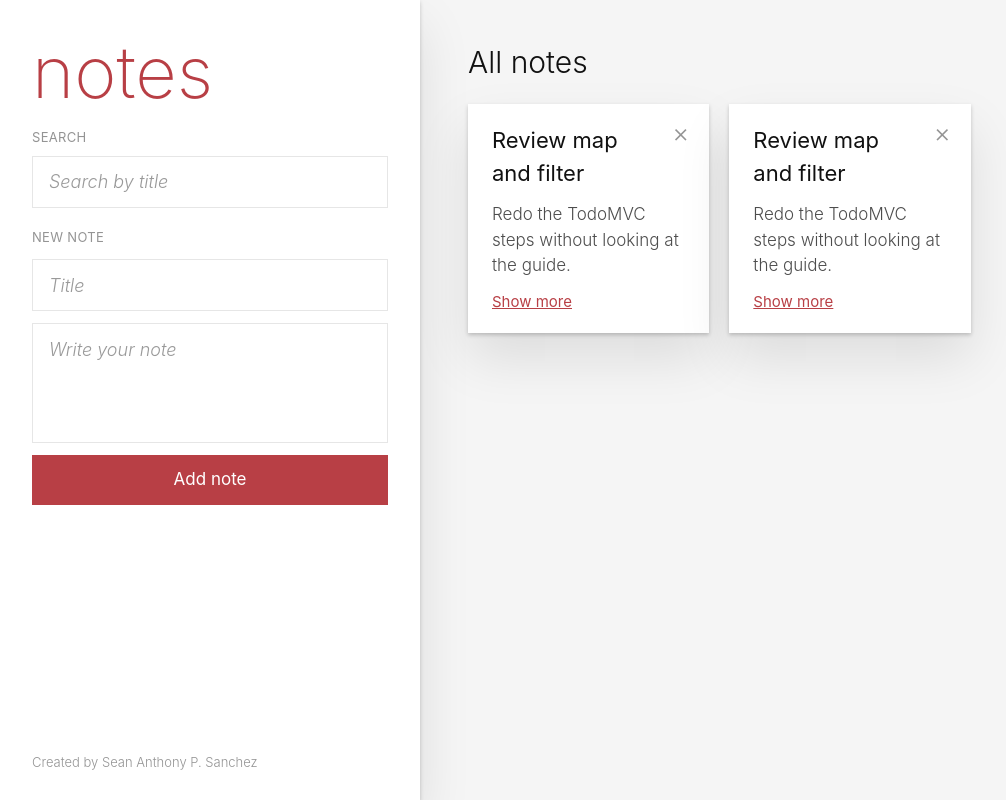
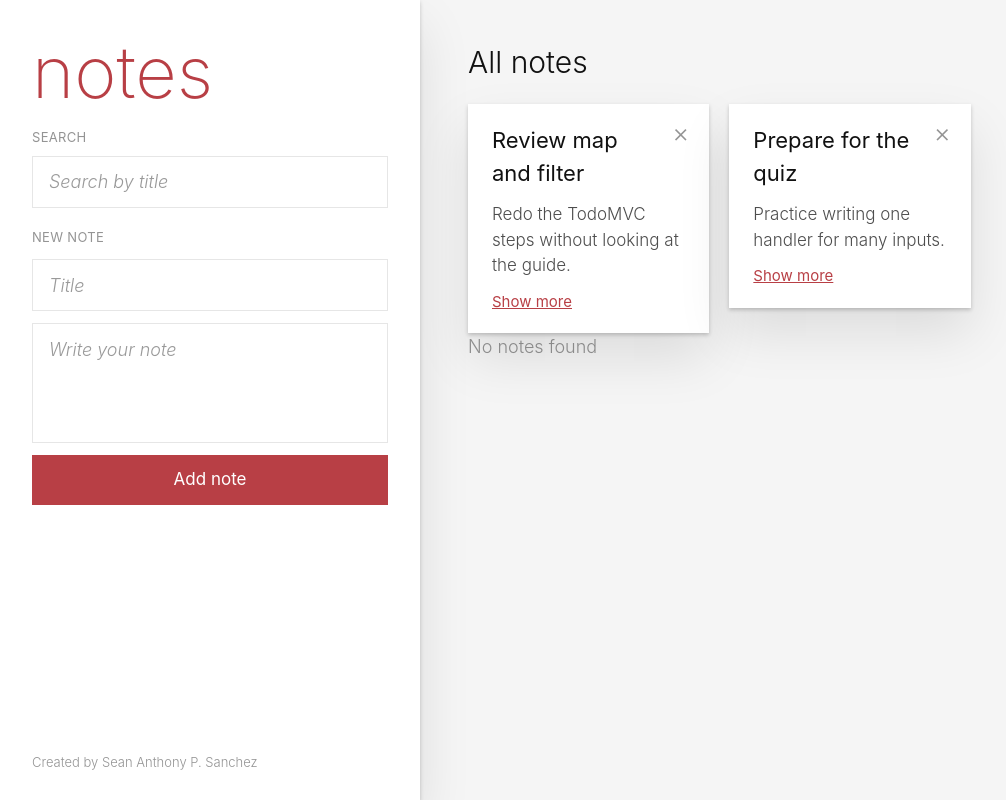
Before and after one commit to Seanton2/csit340g8-notes, a React (Vite) app: page / in a window 1280 px wide. Shown: the whole page, without its empty margins (0-1006 px from the left). Built offline with nearby package versions, Linux system fonts and the light colour scheme.

Commit message:
feat: show a message when there are no notes

```diff
--- a/src/components/Notes.jsx
+++ b/src/components/Notes.jsx
@@ -7,8 +7,8 @@ function Notes() {
         title: "Review map and filter",
         body: "Redo the TodoMVC steps without looking at the guide." },
         {id: 2,
-        title: "Review map and filter",
-        body: "Redo the TodoMVC steps without looking at the guide." }
+        title: "Prepare for the quiz",
+        body: "Practice writing one handler for many inputs." }
 
     ]);
 
@@ -16,6 +16,8 @@ function Notes() {
             title: "",
             body: ""
         });
+
+
         function handleInputChange(e) {
             const { name, value } = e.target;
             setNewNote((prevNote) => ({
@@ -102,6 +104,7 @@ function Notes() {
           </li>
           ))}
           </ul>
+          <p className="text-lg text-[#949494]">No notes found</p>
 
 
       </section>
```
